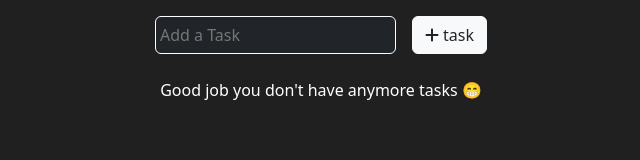
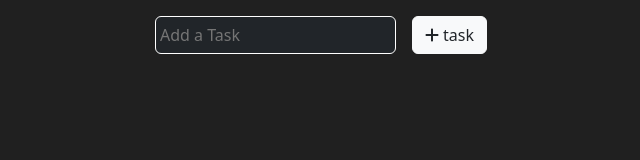
Before and after one commit to miljkovicjovan/minimalist-task-tracker, a React (Create React App) app: page / in a window 1280 px wide. Shown: the part 216-376 px from the top of the page, without its empty margins (319-959 px from the left). Built offline with nearby package versions, Linux system fonts and the light colour scheme.

Commit message:
added noTasks into finished tasks & made logo undraggable

```diff
--- a/src/components/FinishedTasks.jsx
+++ b/src/components/FinishedTasks.jsx
@@ -1,10 +1,12 @@
 import { faTrashCan } from "@fortawesome/free-solid-svg-icons";
 import { Stack, Button } from "react-bootstrap";
 import { FontAwesomeIcon } from "@fortawesome/react-fontawesome";
+import NoTasks from "./NoTasks";
 
 function FinishedTasks({ finishedTasks, tasks, onReset }) {
   return (
     <Stack className="text-center pt-4">
+        <NoTasks/>
         <h4>Finished Tasks &#129321;</h4>
         <p className="text-secondary">
           {`Finished: ${finishedTasks.length} `}
--- a/src/components/Header.jsx
+++ b/src/components/Header.jsx
@@ -1,6 +1,7 @@
 function Header() {
   return (
     <img
+      draggable="false"
       width="245"
       src="https://github.com/miljkovicjovan/minimalist-task-tracker/assets/77690201/768bb45e-0488-48d2-8ce0-9f1bee620aff"
       alt="logo"
--- a/src/components/NoTasks.jsx
+++ b/src/components/NoTasks.jsx
@@ -1,6 +1,6 @@
 function NoTasks() {
   return (
-    <div className="mt-2 text-center">
+    <div className="text-center mb-3">
         Good job you don't have anymore tasks &#128513;
     </div>
   )
--- a/src/components/Tasks.jsx
+++ b/src/components/Tasks.jsx
@@ -1,13 +1,10 @@
 import { Stack } from "react-bootstrap";
 import Task from "./Task";
-import NoTasks from "./NoTasks";
-
 
 function Tasks({tasks, onDelete, onEdit, onComplete}) {
 	return (
 		<Stack className="my-3 mx-5">
-			{tasks.length ?
-				(tasks.map((task, index) => (
+			{tasks.map((task, index) => (
 				<Task
 					key={index}
 					id={task.id}
@@ -16,8 +13,7 @@ function Tasks({tasks, onDelete, onEdit, onComplete}) {
 					onEdit={onEdit}
 					onComplete={onComplete}
 				/>
-				)))
-			: <NoTasks/>}
+			))}
 		</Stack>
 	)
 }
```
Lines whose indentation alone changed are shown as unchanged.
